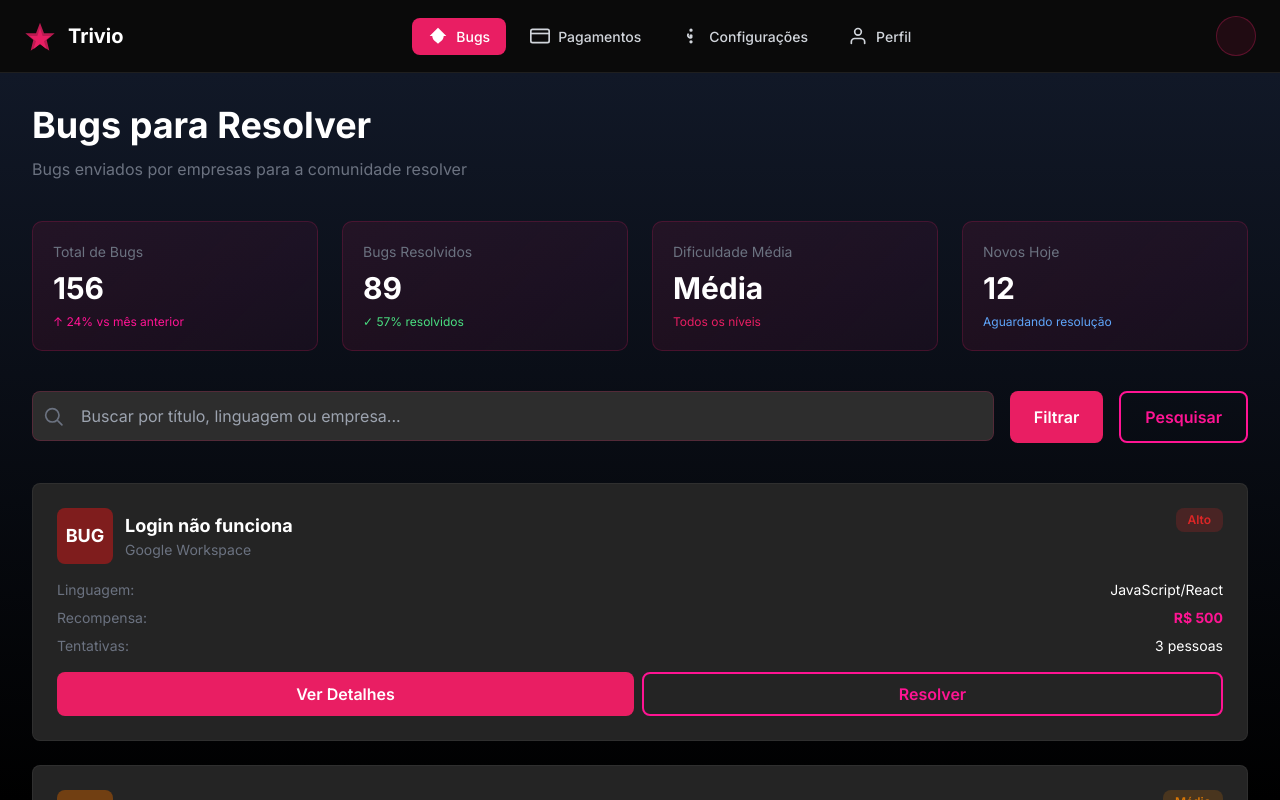
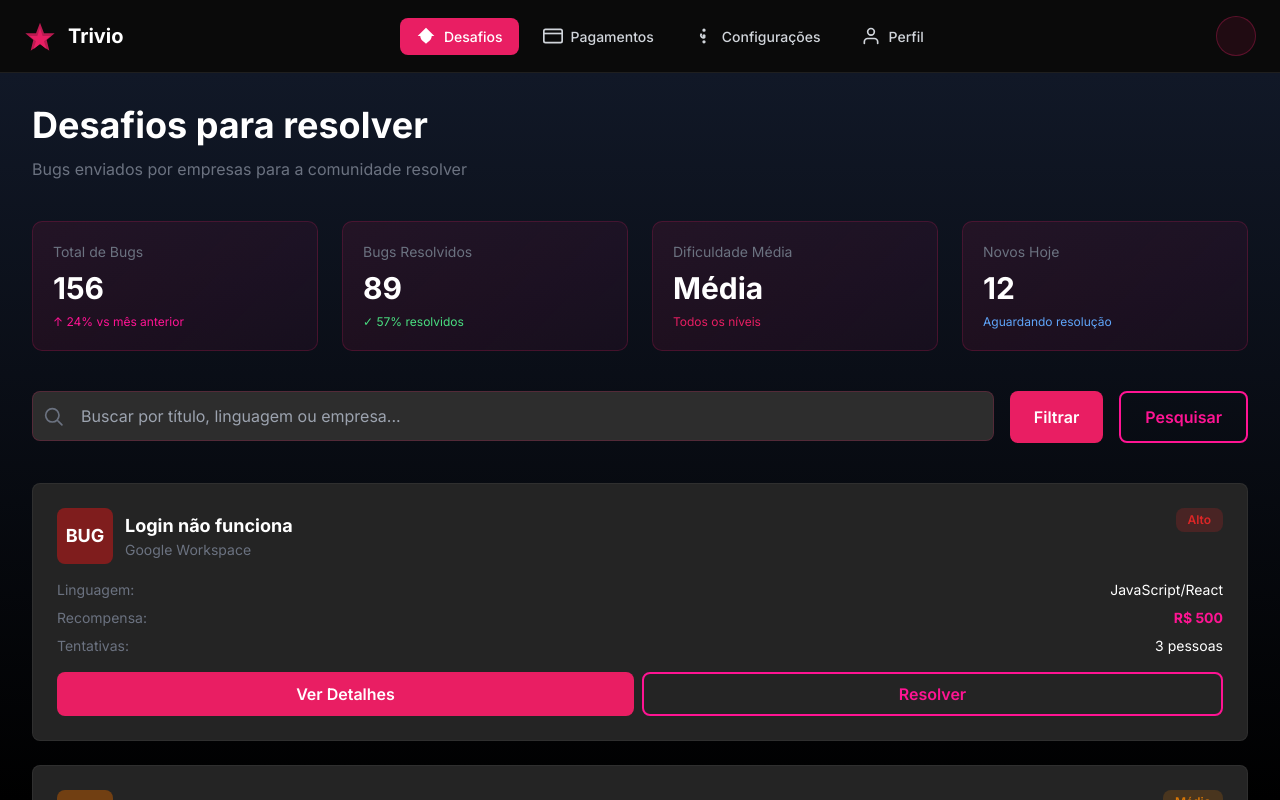
Before and after one commit to JoaoMiguel-oss/esqueleto-trivio, a plain HTML site: page frontend/tela principal/index.html in a window 1280 px wide. Drawn offline with nearby package versions, Linux system fonts and the light colour scheme; some icons are missing.

Commit message:
desafios

```diff
--- a/frontend/tela principal/index.html
+++ b/frontend/tela principal/index.html
@@ -173,7 +173,7 @@
                         <svg class="w-5 h-5" viewBox="0 0 24 24">
                             <path d="M12 2L2 12H5.09C5.39 15.11 7.23 18.04 10.02 19.46L12 21.36L13.98 19.46C16.77 18.04 18.61 15.11 18.91 12H22L12 2Z" fill="currentColor"/>
                         </svg>
-                        <span>Bugs</span>
+                        <span>Desafios</span>
                     </button>
 
                     <!-- Botão: Pagamentos -->
--- a/frontend/tela principal/modules/bugs.html
+++ b/frontend/tela principal/modules/bugs.html
@@ -1,6 +1,6 @@
 <div>
     <div class="mb-10">
-        <h1 class="text-4xl font-bold mb-3">Bugs para Resolver</h1>
+        <h1 class="text-4xl font-bold mb-3">Desafios para resolver</h1>
         <p class="text-gray-500">Bugs enviados por empresas para a comunidade resolver</p>
     </div>
 
```
